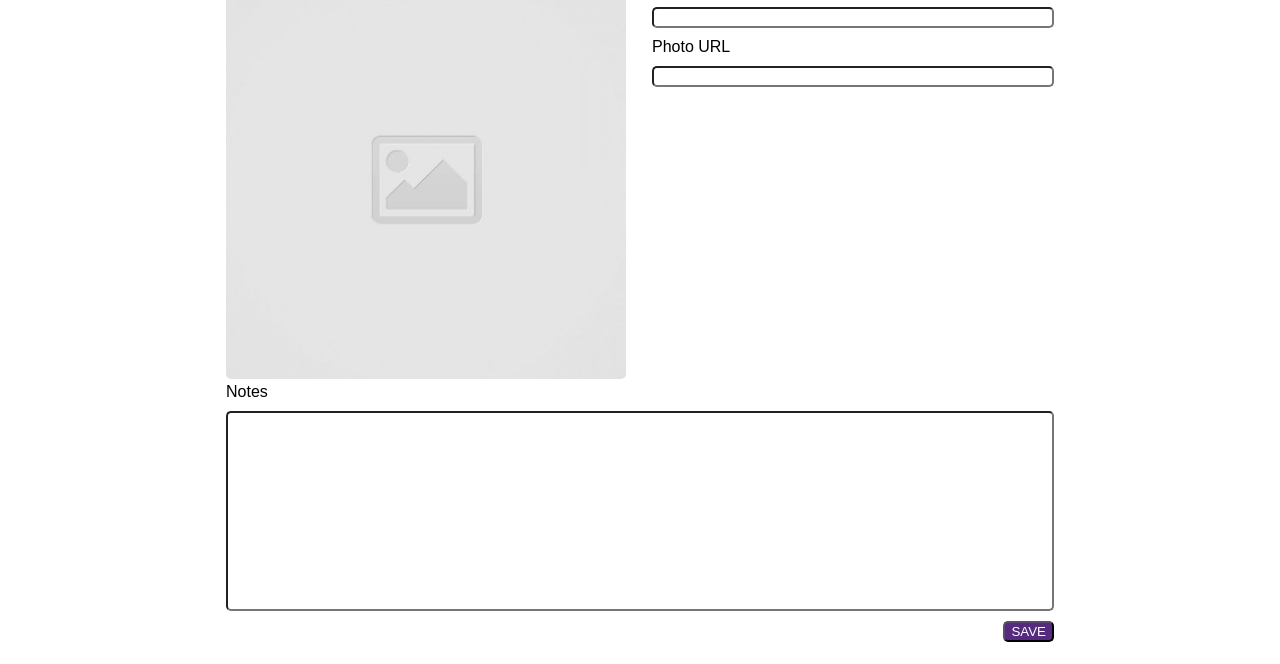
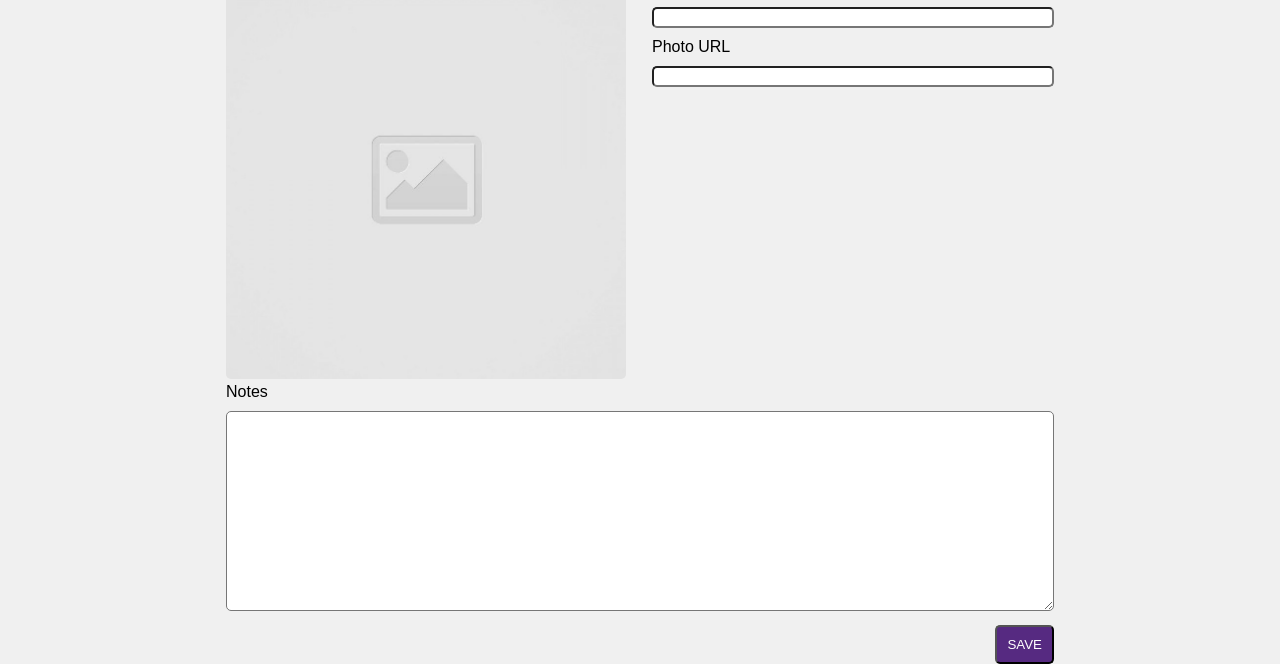
Before and after one commit to janiicelee/code-journal, a website: page index.html in a window 1280 px wide. Shown: the part 139-803 px from the top of the page. Drawn offline with Linux system fonts and the light colour scheme.

Commit message:
Remove or add css styling for the layout

```diff
--- a/css/styles.css
+++ b/css/styles.css
@@ -1,5 +1,6 @@
 body {
   font-family: sans-serif;
+  background-color: #f0f0f0;
 }
 
 .row {
@@ -52,4 +53,5 @@ label {
   color: white;
   background-color: #562a81;
   border-radius: 5px;
+  padding: 10px;
 }
--- a/index.html
+++ b/index.html
@@ -51,7 +51,7 @@
           <div class="column-full">
             <div data-view="entry-form">
               <label for="notes">Notes</label>
-              <input type="text" class="notes" name="notes" id="notes" required>
+              <textarea rows="5" cols="30" class="notes" name="notes" id="notes" required></textarea>
             </div>
           </div>
         </div>
```
